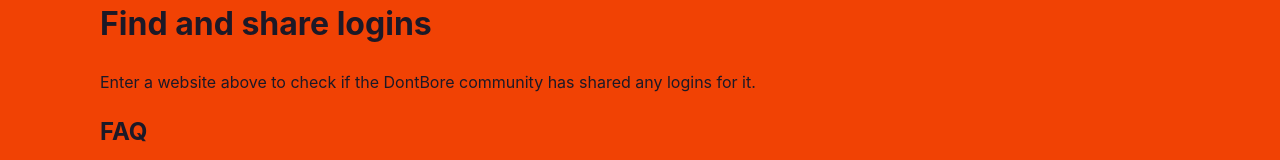
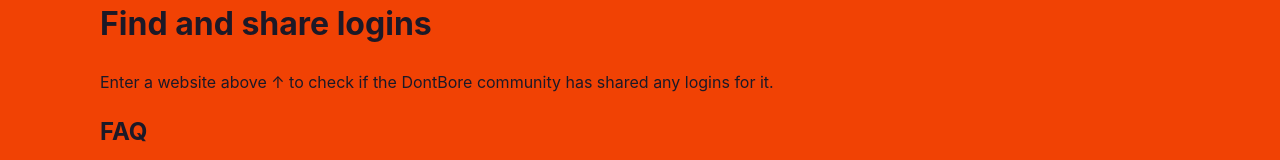
Before and after one commit to midzer/dontbore, a SvelteKit app: page / in a window 1280 px wide. Shown: the part 147-307 px from the top of the page. Built offline with nearby package versions, Linux system fonts and the light colour scheme.

Commit message:
add arrow to text

```diff
--- a/src/routes/+page.svelte
+++ b/src/routes/+page.svelte
@@ -3,6 +3,6 @@
 </script>
 
 <h1>Find and share logins</h1>
-<p>Enter a website above to check if the DontBore community has shared any logins for it.</p>
+<p>Enter a website above ↑ to check if the DontBore community has shared any logins for it.</p>
 
 <Faq />
```
